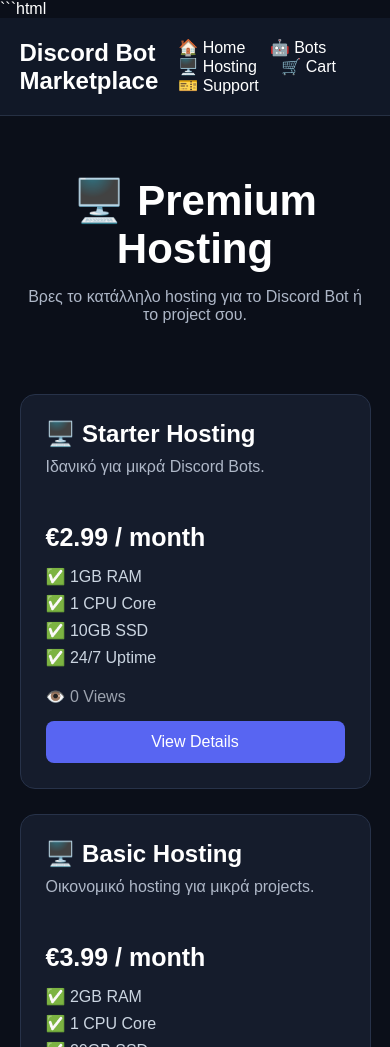
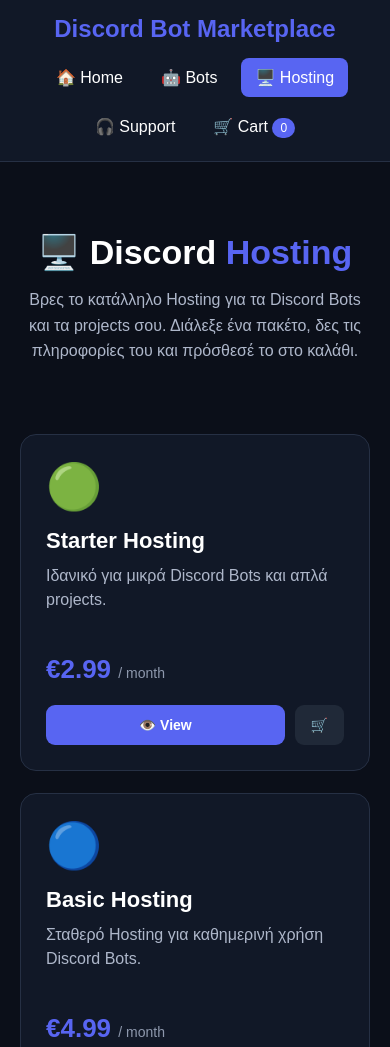
Before and after one commit to nikosblur-glitch/Bots-Marketplace, a website: page hosting.html in a window 390 px wide. Shown: the top 1047 px of the page. Drawn offline with Linux system fonts and the light colour scheme.

Commit message:
Update hosting.html

````diff
--- a/hosting.html
+++ b/hosting.html
@@ -1,168 +1,319 @@
-```html
 <!DOCTYPE html>
+
 <html lang="el">
 <head>
   <meta charset="UTF-8">
   <meta name="viewport" content="width=device-width, initial-scale=1.0">
-<title>Discord Bot Marketplace - Hosting</title>
+
+  <title>Hosting | Discord Bot Marketplace</title>
 
   <style>
     * {
       box-sizing: border-box;
       margin: 0;
       padding: 0;
+      font-family: Arial, sans-serif;
     }
 
     body {
-    font-family: Arial, sans-serif;
       background: #0b0f19;
       color: white;
+      min-height: 100vh;
     }
 
     header {
       background: #111827;
-    padding: 20px 5%;
+      border-bottom: 1px solid #263044;
+      padding: 18px 40px;
       display: flex;
+      align-items: center;
       justify-content: space-between;
-    align-items: center;
-    border-bottom: 1px solid #263043;
+      position: sticky;
+      top: 0;
+      z-index: 100;
     }
 
     .logo {
       font-size: 24px;
       font-weight: bold;
+      color: #5865f2;
+    }
+
+    nav {
+      display: flex;
+      gap: 10px;
+      flex-wrap: wrap;
     }
 
     nav a {
       color: white;
       text-decoration: none;
-    margin-left: 20px;
+      padding: 10px 14px;
+      border-radius: 8px;
+      transition: 0.2s;
     }
 
-nav a:hover {
-    color: #7289da;
+    nav a:hover,
+    nav a.active {
+      background: #5865f2;
     }
 
     .hero {
       text-align: center;
-    padding: 60px 20px 40px;
+      padding: 70px 20px 40px;
     }
 
     .hero h1 {
-    font-size: 42px;
+      font-size: 44px;
       margin-bottom: 15px;
     }
 
+    .hero h1 span {
+      color: #5865f2;
+    }
+
     .hero p {
-    color: #aeb7c7;
+      color: #aeb7ca;
+      max-width: 650px;
+      margin: auto;
+      line-height: 1.6;
     }
 
     .container {
-    width: 90%;
       max-width: 1200px;
       margin: auto;
+      padding: 30px 20px 80px;
     }
 
     .hosting-grid {
       display: grid;
-    grid-template-columns: repeat(auto-fit, minmax(260px, 1fr));
-    gap: 25px;
-    padding: 30px 0 60px;
+      grid-template-columns: repeat(auto-fit, minmax(250px, 1fr));
+      gap: 22px;
     }
 
-.card {
-    background: #151c2c;
-    border: 1px solid #273249;
-    border-radius: 15px;
+    .hosting-card {
+      background: #111827;
+      border: 1px solid #263044;
+      border-radius: 16px;
       padding: 25px;
-    transition: 0.3s;
+      transition: 0.25s;
+      position: relative;
+      overflow: hidden;
     }
 
-.card:hover {
-    transform: translateY(-5px);
-    border-color: #7289da;
+    .hosting-card:hover {
+      transform: translateY(-6px);
+      border-color: #5865f2;
+      box-shadow: 0 10px 35px rgba(0,0,0,0.3);
     }
 
-.card h2 {
+    .hosting-icon {
+      font-size: 45px;
+      margin-bottom: 15px;
+    }
+
+    .hosting-card h2 {
+      font-size: 22px;
       margin-bottom: 10px;
     }
 
-.description {
-    color: #aeb7c7;
-    min-height: 50px;
+    .hosting-card p {
+      color: #aeb7ca;
+      line-height: 1.5;
+      min-height: 70px;
+    }
+
+    .price {
+      font-size: 26px;
+      font-weight: bold;
+      color: #5865f2;
+      margin: 20px 0;
+    }
+
+    .price small {
+      font-size: 14px;
+      color: #8e98ad;
+      font-weight: normal;
+    }
+
+    .buttons {
+      display: flex;
+      gap: 10px;
+    }
+
+    button {
+      border: none;
+      cursor: pointer;
+      padding: 12px 16px;
+      border-radius: 9px;
+      font-weight: bold;
+      font-size: 14px;
+    }
+
+    .view-btn {
+      background: #5865f2;
+      color: white;
+      flex: 1;
+    }
+
+    .cart-btn {
+      background: #202938;
+      color: white;
+    }
+
+    .view-btn:hover {
+      background: #4752c4;
+    }
+
+    .cart-btn:hover {
+      background: #303b4e;
+    }
+
+    #modal {
+      display: none;
+      position: fixed;
+      inset: 0;
+      background: rgba(0,0,0,0.75);
+      z-index: 500;
+      align-items: center;
+      justify-content: center;
+      padding: 20px;
+    }
+
+    .modal-box {
+      background: #111827;
+      border: 1px solid #263044;
+      border-radius: 18px;
+      width: 100%;
+      max-width: 550px;
+      padding: 30px;
+      position: relative;
+    }
+
+    .close {
+      position: absolute;
+      right: 20px;
+      top: 15px;
+      background: transparent;
+      color: white;
+      font-size: 25px;
+    }
+
+    .modal-box h2 {
+      color: #5865f2;
       margin-bottom: 15px;
     }
 
-.price {
-    font-size: 25px;
-    font-weight: bold;
-    margin: 15px 0;
-}
-
-.features {
-    list-style: none;
+    .modal-box p {
+      color: #b8c0d0;
+      line-height: 1.7;
       margin-bottom: 20px;
     }
 
-.features li {
-    margin: 8px 0;
-    color: #cbd5e1;
+    .modal-price {
+      font-size: 25px;
+      font-weight: bold;
+      margin-bottom: 20px;
     }
 
-.views {
-    color: #9ca3af;
-    margin-bottom: 15px;
+    .add-modal {
+      width: 100%;
+      background: #5865f2;
+      color: white;
     }
 
-button {
-    width: 100%;
-    padding: 12px;
-    border: none;
-    border-radius: 8px;
+    .cart-count {
       background: #5865f2;
-    color: white;
-    font-size: 16px;
-    cursor: pointer;
-}
-
-button:hover {
-    background: #4752c4;
+      padding: 3px 8px;
+      border-radius: 20px;
+      font-size: 12px;
     }
 
     footer {
       text-align: center;
       padding: 30px;
-    background: #111827;
-    color: #8b95a7;
+      border-top: 1px solid #263044;
+      color: #7f8ba3;
+    }
+
+    @media (max-width: 700px) {
+      header {
+        padding: 15px 20px;
+        flex-direction: column;
+        gap: 15px;
+      }
+
+      .hero h1 {
+        font-size: 34px;
+      }
+
+      nav {
+        justify-content: center;
+      }
     }
   </style>
+
 </head>
 
 <body>
 
 <header>
-    <div class="logo">Discord Bot Marketplace</div>
+
+  <div class="logo">
+    Discord Bot Marketplace
+  </div>
 
   <nav>
     <a href="index.html">🏠 Home</a>
     <a href="bots.html">🤖 Bots</a>
-        <a href="hosting.html">🖥️ Hosting</a>
-        <a href="cart.html">🛒 Cart</a>
-        <a href="support.html">🎫 Support</a>
+    <a href="hosting.html" class="active">🖥️ Hosting</a>
+    <a href="support.html">🎧 Support</a>
+    <a href="cart.html">🛒 Cart <span class="cart-count" id="cartCount">0</span></a>
   </nav>
+
 </header>
 
 <section class="hero">
-    <h1>🖥️ Premium Hosting</h1>
-    <p>Βρες το κατάλληλο hosting για το Discord Bot ή το project σου.</p>
+
+  <h1>🖥️ Discord <span>Hosting</span></h1>
+
+  <p>
+    Βρες το κατάλληλο Hosting για τα Discord Bots και τα projects σου.
+    Διάλεξε ένα πακέτο, δες τις πληροφορίες του και πρόσθεσέ το στο καλάθι.
+  </p>
+
 </section>
 
-<div class="container">
+<main class="container">
+
   <div class="hosting-grid" id="hostingGrid"></div>
+
+</main>
+
+<div id="modal">
+
+  <div class="modal-box">
+
+```
+<button class="close" onclick="closeModal()">×</button>
+
+<h2 id="modalTitle"></h2>
+
+<p id="modalDescription"></p>
+
+<div class="modal-price" id="modalPrice"></div>
+
+<button class="add-modal" id="modalAdd">
+  🛒 Add to Cart
+</button>
+```
+
+  </div>
+
 </div>
 
 <footer>
-    © 2026 Discord Bot Marketplace
+  © 2026 Discord Bot Marketplace — All Rights Reserved.
 </footer>
 
 <script>
@@ -170,219 +321,375 @@ footer {
 const hostingProducts = [
 
   {
-id: "hosting-1",
+    id: "hosting-01",
     name: "Starter Hosting",
-price: 2.99,
-description: "Ιδανικό για μικρά Discord Bots.",
-features: ["1GB RAM", "1 CPU Core", "10GB SSD", "24/7 Uptime"]
+    icon: "🟢",
+    description: "Ιδανικό για μικρά Discord Bots και απλά projects.",
+    price: 2.99
   },
 
   {
-id: "hosting-2",
+    id: "hosting-02",
     name: "Basic Hosting",
-price: 3.99,
-description: "Οικονομικό hosting για μικρά projects.",
-features: ["2GB RAM", "1 CPU Core", "20GB SSD", "24/7 Uptime"]
+    icon: "🔵",
+    description: "Σταθερό Hosting για καθημερινή χρήση Discord Bots.",
+    price: 4.99
   },
 
   {
-id: "hosting-3",
+    id: "hosting-03",
     name: "Bot Hosting",
-price: 4.99,
-description: "Hosting ειδικά για Discord Bots.",
-features: ["2GB RAM", "2 CPU Cores", "25GB SSD", "Node.js Support"]
+    icon: "🤖",
+    description: "Ειδικά σχεδιασμένο για Discord Bots που χρειάζονται 24/7 λειτουργία.",
+    price: 5.99
   },
 
   {
-id: "hosting-4",
+    id: "hosting-04",
     name: "Premium Bot Hosting",
-price: 6.99,
-description: "Περισσότερη ισχύς για μεγαλύτερα bots.",
-features: ["4GB RAM", "2 CPU Cores", "50GB SSD", "Node.js Support"]
+    icon: "⭐",
+    description: "Premium πακέτο για απαιτητικά Discord Bots.",
+    price: 9.99
   },
 
   {
-id: "hosting-5",
+    id: "hosting-05",
     name: "Advanced Hosting",
-price: 7.99,
-description: "Για απαιτητικά Discord projects.",
-features: ["4GB RAM", "4 CPU Cores", "60GB SSD", "24/7 Uptime"]
+    icon: "🚀",
+    description: "Περισσότεροι πόροι και καλύτερη απόδοση για μεγάλα projects.",
+    price: 14.99
   },
 
   {
-id: "hosting-6",
+    id: "hosting-06",
     name: "Pro Hosting",
-price: 9.99,
-description: "Ισχυρό hosting για επαγγελματικά projects.",
-features: ["8GB RAM", "4 CPU Cores", "100GB SSD", "Premium Support"]
+    icon: "💎",
+    description: "Επαγγελματικό Hosting για μεγάλα Discord Communities.",
+    price: 19.99
   },
 
   {
-id: "hosting-7",
-name: "Ultimate Hosting",
-price: 14.99,
-description: "Μέγιστη απόδοση για απαιτητικούς χρήστες.",
-features: ["16GB RAM", "6 CPU Cores", "150GB SSD", "Priority Support"]
+    id: "hosting-07",
+    name: "Game Server Hosting",
+    icon: "🎮",
+    description: "Hosting για gaming projects και communities.",
+    price: 24.99
   },
 
   {
-id: "hosting-8",
+    id: "hosting-08",
     name: "Minecraft Hosting",
-price: 7.99,
-description: "Hosting για Minecraft servers.",
-features: ["4GB RAM", "2 CPU Cores", "50GB SSD", "Java Support"]
+    icon: "⛏️",
+    description: "Hosting για Minecraft servers και gaming communities.",
+    price: 12.99
   },
 
   {
-id: "hosting-9",
-name: "Minecraft Premium",
-price: 14.99,
-description: "Premium hosting για Minecraft.",
-features: ["8GB RAM", "4 CPU Cores", "100GB SSD", "DDoS Protection"]
+    id: "hosting-09",
+    name: "Web Hosting",
+    icon: "🌐",
+    description: "Hosting για websites και web projects.",
+    price: 7.99
   },
 
   {
     id: "hosting-10",
-name: "Game Hosting",
-price: 11.99,
-description: "Hosting για gaming projects.",
-features: ["8GB RAM", "4 CPU Cores", "100GB SSD", "24/7 Uptime"]
+    name: "Developer Hosting",
+    icon: "👨‍💻",
+    description: "Για developers που χρειάζονται αξιόπιστο περιβάλλον για projects.",
+    price: 17.99
   },
 
   {
     id: "hosting-11",
-name: "Web Hosting",
-price: 3.99,
-description: "Απλό και γρήγορο web hosting.",
-features: ["2GB Storage", "SSL", "Custom Domain", "Email Support"]
+    name: "High Performance Hosting",
+    icon: "⚡",
+    description: "Υψηλή απόδοση για απαιτητικές εφαρμογές και bots.",
+    price: 29.99
   },
 
   {
     id: "hosting-12",
-name: "Business Hosting",
-price: 12.99,
-description: "Hosting για επαγγελματικές ιστοσελίδες.",
-features: ["10GB Storage", "SSL", "Daily Backup", "Priority Support"]
+    name: "Enterprise Hosting",
+    icon: "🏢",
+    description: "Μεγάλο πακέτο για επαγγελματικά projects και communities.",
+    price: 49.99
   },
 
   {
     id: "hosting-13",
-name: "Developer Hosting",
-price: 8.99,
-description: "Για developers και projects.",
-features: ["4GB RAM", "Git Support", "Node.js", "Docker Support"]
+    name: "24/7 Hosting",
+    icon: "🕐",
+    description: "Συνεχής λειτουργία για Discord Bots και εφαρμογές.",
+    price: 8.99
   },
 
   {
     id: "hosting-14",
-name: "Node.js Hosting",
-price: 5.99,
-description: "Βελτιστοποιημένο για Node.js εφαρμογές.",
-features: ["2GB RAM", "Node.js", "NPM Support", "24/7 Uptime"]
+    name: "Unlimited Hosting",
+    icon: "♾️",
+    description: "Ισχυρό πακέτο για μεγαλύτερα projects.",
+    price: 34.99
   },
 
   {
     id: "hosting-15",
-name: "Python Hosting",
-price: 5.99,
-description: "Hosting για Python applications.",
-features: ["2GB RAM", "Python Support", "Pip Support", "SSD Storage"]
+    name: "Ultimate Hosting",
+    icon: "👑",
+    description: "Το κορυφαίο πακέτο Hosting για επαγγελματική χρήση.",
+    price: 59.99
   },
 
   {
     id: "hosting-16",
-name: "VPS Starter",
-price: 9.99,
-description: "Virtual Private Server για μικρά projects.",
-features: ["2GB RAM", "2 CPU Cores", "40GB SSD", "Root Access"]
+    name: "Economy Hosting",
+    icon: "💰",
+    description: "Οικονομική επιλογή για μικρά projects.",
+    price: 1.99
   },
 
   {
     id: "hosting-17",
-name: "VPS Pro",
-price: 19.99,
-description: "Ισχυρό VPS για επαγγελματική χρήση.",
-features: ["8GB RAM", "4 CPU Cores", "120GB SSD", "Root Access"]
+    name: "Cloud Hosting",
+    icon: "☁️",
+    description: "Cloud Hosting για ευέλικτα και σύγχρονα projects.",
+    price: 15.99
   },
 
   {
     id: "hosting-18",
-name: "Cloud Hosting",
-price: 15.99,
-description: "Ευέλικτο cloud hosting.",
-features: ["8GB RAM", "4 CPU Cores", "100GB SSD", "Cloud Infrastructure"]
+    name: "Premium Cloud",
+    icon: "🌩️",
+    description: "Premium Cloud λύση με περισσότερους πόρους.",
+    price: 25.99
   },
 
   {
     id: "hosting-19",
-name: "Enterprise Hosting",
-price: 29.99,
-description: "Hosting για μεγάλα projects.",
-features: ["16GB RAM", "8 CPU Cores", "250GB SSD", "Priority Support"]
+    name: "Community Hosting",
+    icon: "👥",
+    description: "Κατάλληλο για Discord Communities και μεγάλα servers.",
+    price: 10.99
   },
 
   {
     id: "hosting-20",
-name: "Ultimate Enterprise",
-price: 49.99,
-description: "Η απόλυτη λύση hosting.",
-features: ["32GB RAM", "12 CPU Cores", "500GB SSD", "Premium Support"]
+    name: "Ultimate Server",
+    icon: "🔥",
+    description: "Το πιο δυνατό πακέτο για απαιτητικούς χρήστες.",
+    price: 79.99
   }
 
 ];
 
-const grid = document.getElementById("hostingGrid");
+
+const hostingGrid = document.getElementById("hostingGrid");
+
+
+function loadHosting() {
+
+  hostingGrid.innerHTML = "";
 
   hostingProducts.forEach(product => {
 
-    const views = localStorage.getItem("views_" + product.id) || 0;
-
     const card = document.createElement("div");
 
-    card.className = "card";
+    card.className = "hosting-card";
 
     card.innerHTML = `
-        <h2>🖥️ ${product.name}</h2>
 
-        <p class="description">
+      <div class="hosting-icon">
+        ${product.icon}
+      </div>
+
+      <h2>
+        ${product.name}
+      </h2>
+
+      <p>
         ${product.description}
       </p>
 
       <div class="price">
-            €${product.price.toFixed(2)} / month
+        €${product.price.toFixed(2)}
+        <small>/ month</small>
       </div>
 
-        <ul class="features">
-            ${product.features.map(feature => `<li>✅ ${feature}</li>`).join("")}
-        </ul>
+      <div class="buttons">
 
-        <div class="views">
-            👁️ ${views} Views
+        <button
+          class="view-btn"
+          onclick="viewHosting('${product.id}')">
+          👁️ View
+        </button>
+
+        <button
+          class="cart-btn"
+          onclick="addToCart('${product.id}')">
+          🛒
+        </button>
+
       </div>
 
-        <button onclick="viewHosting('${product.id}')">
-            View Details
-        </button>
     `;
 
-    grid.appendChild(card);
+    hostingGrid.appendChild(card);
 
   });
 
+}
+
+
 function viewHosting(id) {
 
-    let views = Number(localStorage.getItem("views_" + id) || 0);
+  const product = hostingProducts.find(
+    item => item.id === id
+  );
 
-    views++;
+  if (!product) return;
 
-    localStorage.setItem("views_" + id, views);
+  document.getElementById("modalTitle").textContent =
+    product.icon + " " + product.name;
 
-    window.location.href =
-        "hosting-details.html?id=" + encodeURIComponent(id);
+  document.getElementById("modalDescription").textContent =
+    product.description;
+
+  document.getElementById("modalPrice").textContent =
+    "€" + product.price.toFixed(2) + " / month";
+
+  document.getElementById("modalAdd").onclick =
+    function() {
+
+      addToCart(product.id);
+
+      closeModal();
+
+    };
+
+  document.getElementById("modal").style.display =
+    "flex";
+
 }
+
+
+function closeModal() {
+
+  document.getElementById("modal").style.display =
+    "none";
+
+}
+
+
+function getCart() {
+
+  try {
+
+    return JSON.parse(
+      localStorage.getItem("DBM_CART")
+    ) || [];
+
+  } catch {
+
+    return [];
+
+  }
+
+}
+
+
+function saveCart(cart) {
+
+  localStorage.setItem(
+    "DBM_CART",
+    JSON.stringify(cart)
+  );
+
+}
+
+
+function addToCart(id) {
+
+  const product = hostingProducts.find(
+    item => item.id === id
+  );
+
+  if (!product) return;
+
+  const cart = getCart();
+
+  const existing = cart.find(
+    item => item.id === product.id
+  );
+
+  if (existing) {
+
+    existing.quantity += 1;
+
+  } else {
+
+    cart.push({
+
+      id: product.id,
+
+      name: product.name,
+
+      type: "hosting",
+
+      price: product.price,
+
+      quantity: 1
+
+    });
+
+  }
+
+  saveCart(cart);
+
+  updateCartCount();
+
+  alert(
+    product.name + " προστέθηκε στο καλάθι!"
+  );
+
+}
+
+
+function updateCartCount() {
+
+  const cart = getCart();
+
+  const total = cart.reduce(
+    (sum, item) =>
+      sum + Number(item.quantity || 0),
+    0
+  );
+
+  document.getElementById(
+    "cartCount"
+  ).textContent = total;
+
+}
+
+
+loadHosting();
+
+updateCartCount();
+
+
+window.onclick = function(event) {
+
+  const modal =
+    document.getElementById("modal");
+
+  if (event.target === modal) {
+
+    closeModal();
+
+  }
+
+};
 
 </script>
 
 </body>
 </html>
-```
````
Lines whose indentation alone changed are shown as unchanged.
